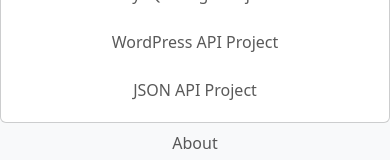
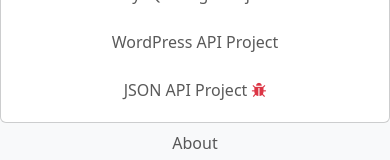
Before and after one commit to ccaltabiano86/react-express-server, a React (Create React App) app in the folder client/: page / in a window 390 px wide. Both pictures are taken after a click on the button "Toggle navigation". Shown: the part 359-519 px from the top of the page. Built offline with nearby package versions, Linux system fonts and the light colour scheme.

Commit message:
Update Navigation.js
Add ability to add Icon to navigation items

```diff
--- a/client/src/components/Navigation.js
+++ b/client/src/components/Navigation.js
@@ -77,7 +77,8 @@
             },
             {
                 link: '/projects/json-api-project',
-                name: 'JSON API Project'
+                name: 'JSON API Project',
+                icon: 'fa fa-bug text-danger'
             }]
         },
         {
@@ -86,13 +87,11 @@
             submenu: [
                 {
                     link: '/about/contact',
-                    name: 'Contact',
-                    submenu: []
+                    name: 'Contact'
                 },
                 {
                     link: '/about/documentation',
-                    name: 'Documentation',
-                    submenu: []
+                    name: 'Documentation'
                 }
             ]
         },
@@ -117,7 +116,11 @@
                     {menuLink.submenu.map((submenuItem, i) => {
                         return(
                             <li key={i} className="dropdown-item">
-                                <a className="nav-link" href={submenuItem.link}>{submenuItem.name}</a>
+                                <a className="nav-link" href={submenuItem.link}>
+                                    {submenuItem.name}
+                                    {' '}
+                                    {((submenuItem.icon) ? <i className={submenuItem.icon} aria-hidden="true"></i> : '')}
+                                    </a>
                                 </li>
                         )
                     })
```
